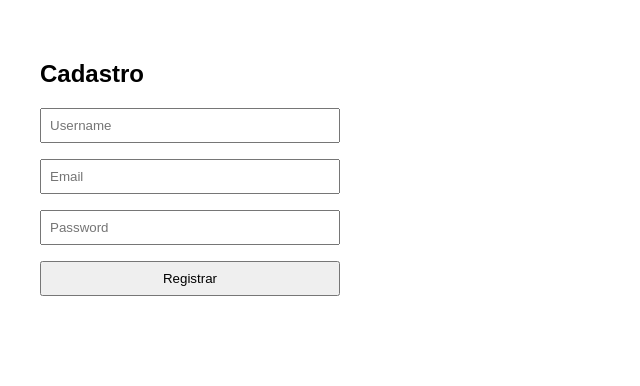
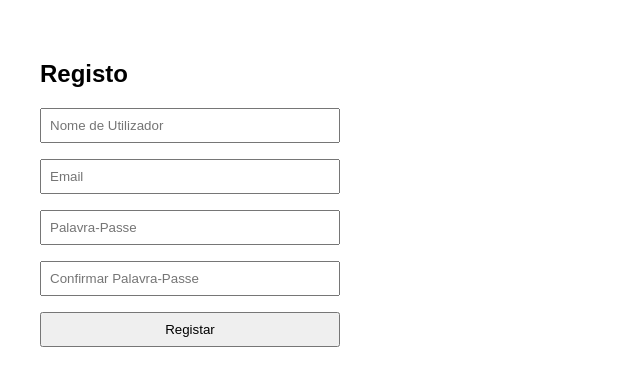
Before and after one commit to Osvaldo-arq/projetoUEG, a React (Create React App) app in the folder frontend/: page /register in a window 1280 px wide. Shown: the top 386 px of the page, without its empty margins (0-640 px from the left). Built offline with nearby package versions, Linux system fonts and the light colour scheme.

Commit message:
feat: melhorar o formulário de registo com validação de palavra-passe e exibição de mensagens de erro

```diff
--- a/frontend/src/presentation/components/RegisterForm.jsx
+++ b/frontend/src/presentation/components/RegisterForm.jsx
@@ -1,49 +1,64 @@
 import React, { useState } from 'react';
+//import AuthService from '../../application/AuthService'; // Ajustar o caminho conforme necessário
 import { useNavigate } from 'react-router-dom';
-//import AuthService from '../../application/AuthService'; // Adjust the path if necessary
 
 /**
- * Componente de formulário para registro de novos usuários.
- * Este componente gerencia o estado do formulário, envia os dados para o serviço de autenticação
- * e redireciona o usuário para o dashboard em caso de sucesso.
+ * Componente de formulário para registar novos utilizadores.
+ * Este componente gere o estado do formulário, envia os dados para o serviço de autenticação,
+ * valida a confirmação da palavra-passe e exibe mensagens de erro.
  */
 export default function RegisterForm() {
-  // Define os estados para os campos do formulário (username, email e password).
+  // Define os estados para os campos do formulário (nome de utilizador, email, palavra-passe, confirmarPalavraPasse) e para o erro.
   const [username, setUsername] = useState('');
   const [email, setEmail] = useState('');
   const [password, setPassword] = useState('');
+  const [confirmPassword, setConfirmPassword] = useState('');
+  const [error, setError] = useState(null); // Estado para armazenar mensagens de erro.
   const navigate = useNavigate(); // Hook para navegar entre rotas.
 
   /**
-   * Função assíncrona para lidar com o envio do formulário de registro.
+   * Função assíncrona para lidar com o envio do formulário de registo.
    * @param e O evento de envio do formulário.
    */
   const handleSubmit = async (e) => {
     e.preventDefault(); // Previne o comportamento padrão de recarregar a página.
+
+    // 1) Validação da confirmação da palavra-passe
+    if (password !== confirmPassword) {
+      setError('As palavras-passe não coincidem.');
+      return;
+    }
+
     try {
-      // Chama o serviço de autenticação para registrar o usuário.
-      //const token = await AuthService.register(username, email, password); // Adjust the AuthService
-        const token = "fake_token"; //remove this line after adding the correct import
-      // Armazena o token e a role do usuário no armazenamento local.
+      // 2) Chama o serviço de registo (AuthService).
+      const token = await new Promise(resolve => setTimeout(() => resolve("fake_token"), 500)); //remover esta linha depois de adicionar a importação correta
+      //const token = await AuthService.register(username, email, password); // Ajustar o caminho do AuthService
       localStorage.setItem('token', token);
       localStorage.setItem('role', 'USER');
-      // Redireciona o usuário para o dashboard após o registro bem-sucedido.
-      navigate('/dashboard', { replace: true }); // Use replace to prevent going back to the register page
+      navigate('/dashboard', { replace: true });
     } catch (err) {
-      // Exibe um alerta em caso de erro no registro.
-      alert('Erro no cadastro: ' + err.message); // Improved error message
+      // Exibe erro vindo do backend (e.g., utilizador já existe)
+      setError(err.message || 'Erro no registo.'); // Garante que há uma mensagem de erro.
     }
   };
 
   return (
     <form onSubmit={handleSubmit}>
-      <h2>Cadastro</h2>
+      <h2>Registo</h2>
+
+      {error && (
+        <div style={{ color: 'red', marginBottom: '1rem' }}>
+          {error}
+        </div>
+      )}
+
       <input
-        placeholder="Username"
+        placeholder="Nome de Utilizador"
         value={username}
         onChange={(e) => setUsername(e.target.value)}
         required
       />
+
       <input
         type="email"
         placeholder="Email"
@@ -51,14 +66,24 @@ export default function RegisterForm() {
         onChange={(e) => setEmail(e.target.value)}
         required
       />
+
       <input
         type="password"
-        placeholder="Password"
+        placeholder="Palavra-Passe"
         value={password}
         onChange={(e) => setPassword(e.target.value)}
         required
       />
-      <button type="submit">Registrar</button>
+
+      <input
+        type="password"
+        placeholder="Confirmar Palavra-Passe"
+        value={confirmPassword}
+        onChange={(e) => setConfirmPassword(e.target.value)}
+        required
+      />
+
+      <button type="submit">Registar</button>
     </form>
   );
 }
```
